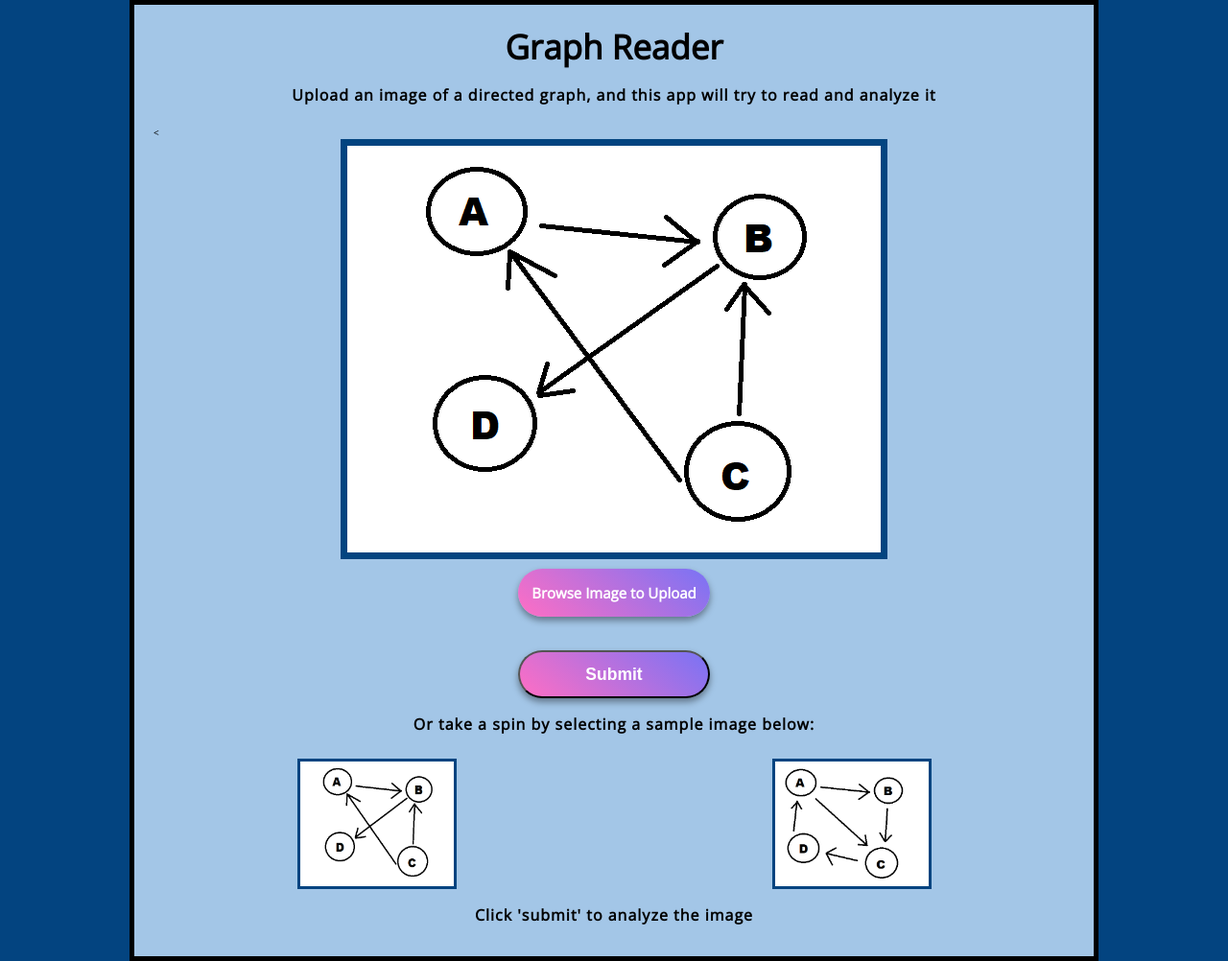
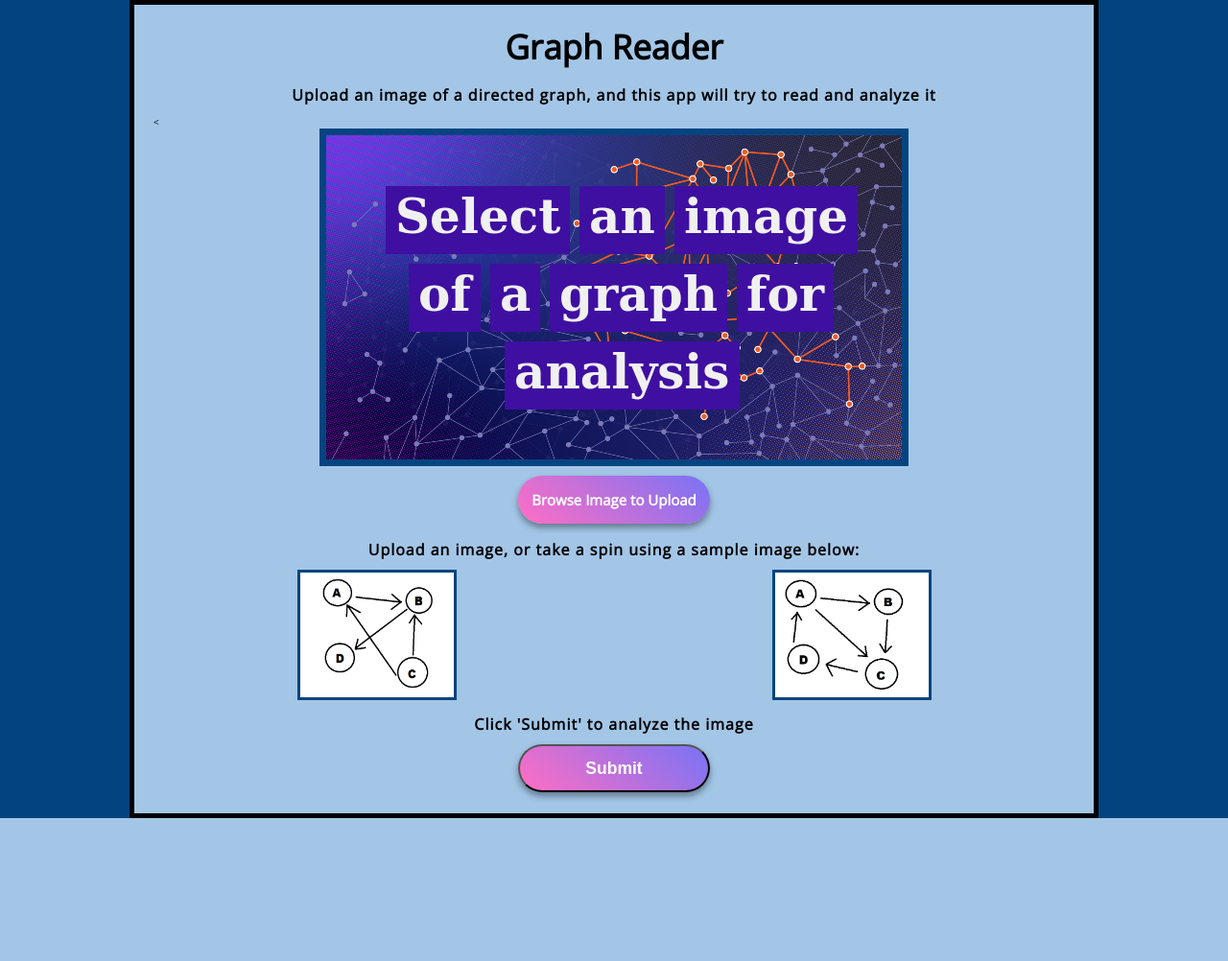
Before and after one commit to Adam-1776/Graph_Reader_Webapp, a Flask app: page / in a window 1280 px wide. Shown: the whole page at 96% size. After the commit the page ends 853 px from the top, so only its background shows below. Run offline with Flask 2, Linux system fonts and the light colour scheme.

Commit message:
Improved UI

```diff
--- a/static/css/style.css
+++ b/static/css/style.css
@@ -63,10 +63,10 @@ h1{
   font-weight: bold;
   cursor: pointer;
   transition: transform .2s ease-out;
-  margin-top: 2em;
+  margin-top: 0.3em;
   margin-left: auto;
   margin-right: auto;
-  margin-bottom: 20px;
+  margin-bottom: 11px;
 }
 
 .analyze:hover{
@@ -98,7 +98,8 @@ h1{
   transition: transform .2s ease-out;
   margin-left: auto;
   margin-right: auto;
-  margin-bottom: 20px;
+  margin-bottom: 11px;
+  margin-top: 9px;
 }
 
 label:hover, label:focus, .submit:focus, .submit:hover{
@@ -125,8 +126,8 @@ label:hover, label:focus, .submit:focus, .submit:hover{
 .samples{
   display: flex;
   flex-direction: row;
-  margin-top: 2em;
-  margin-bottom: 20px;
+  margin-top: 0.5em;
+  margin-bottom: 9px;
   align-items: space-between;
   justify-content: space-around;
   gap: 3em;
@@ -145,7 +146,8 @@ label:hover, label:focus, .submit:focus, .submit:hover{
 }
 
 p{
-  margin-top: -9px;
+  margin-top: 0.5em;
+  margin-bottom: 5px;
   font-size: 16px;
   line-height: 2;
   letter-spacing: 1px;
--- a/templates/index.html
+++ b/templates/index.html
@@ -17,7 +17,7 @@
   </div>
 {% else %}
 <div><
-<img class="default" src="../static/sample_inputs/graph_def.png" id="defaultImg">
+<img class="default" src="../static/sample_inputs/def.png" id="defaultImg">
 </div>
 {% endif %}
 
@@ -30,14 +30,15 @@
     </label>
   </div>
   <input type="hidden" name="hiddenImg" id="hiddenImg" value="nothing">
-  <input type="submit" id="submit" value="Submit" class="submit">
-</form>
-<p>Or take a spin by selecting a sample image below:</p>
+  <p class="prompt">Upload an image, or take a spin using a sample image below:</p>
 <div class="samples">
 <img id="samp1" class="samp" src="../static/sample_inputs/graph_def.png">
 <img id="samp2" class="samp" src="../static/sample_inputs/graph_def2.png">
 </div>
-<p>Click 'submit' to analyze the image</p>
+<p>Click 'Submit' to analyze the image</p>
+  <input type="submit" id="submit" value="Submit" class="submit">
+</form>
+
 <p class="response-msg">
   {% with messages = get_flashed_messages() %}
     {% if messages %}
```
Also changed, not shown: static/sample_inputs/def.png (added).
